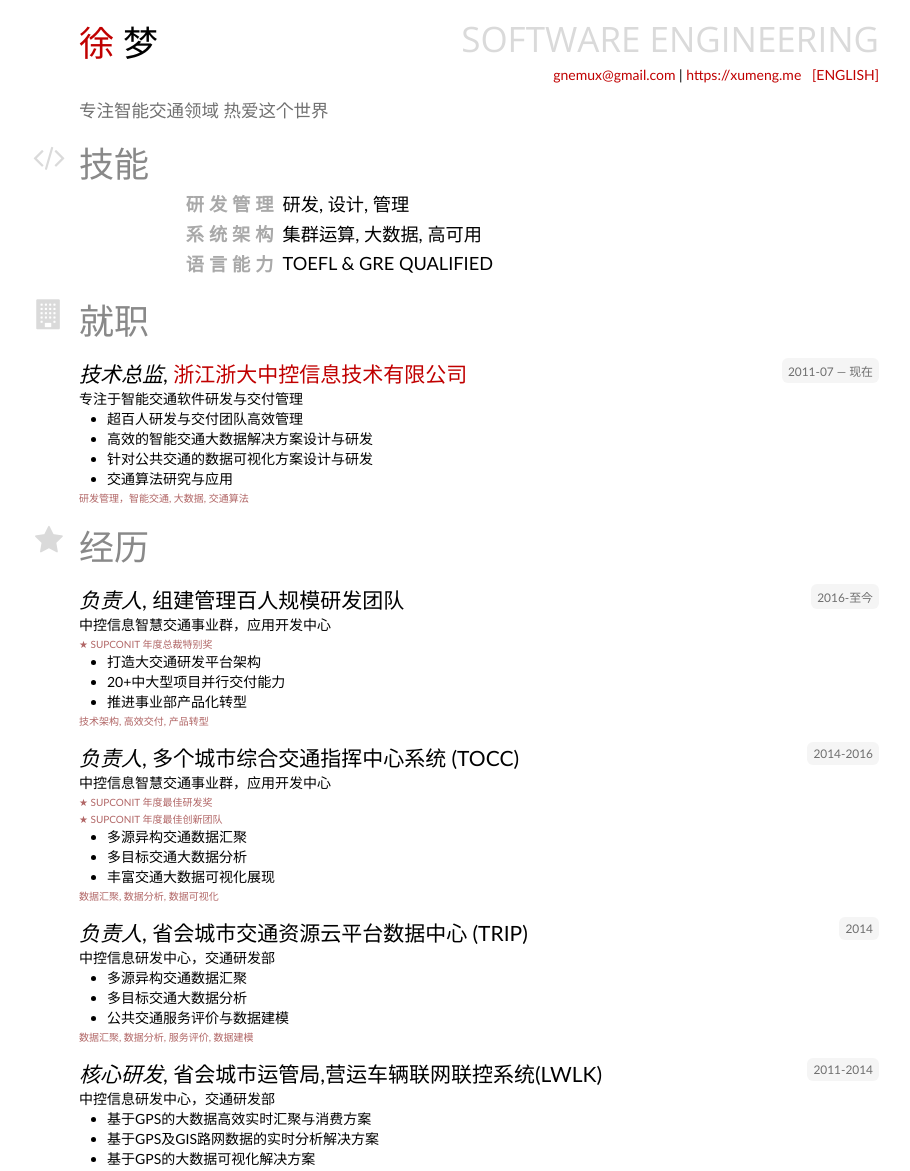
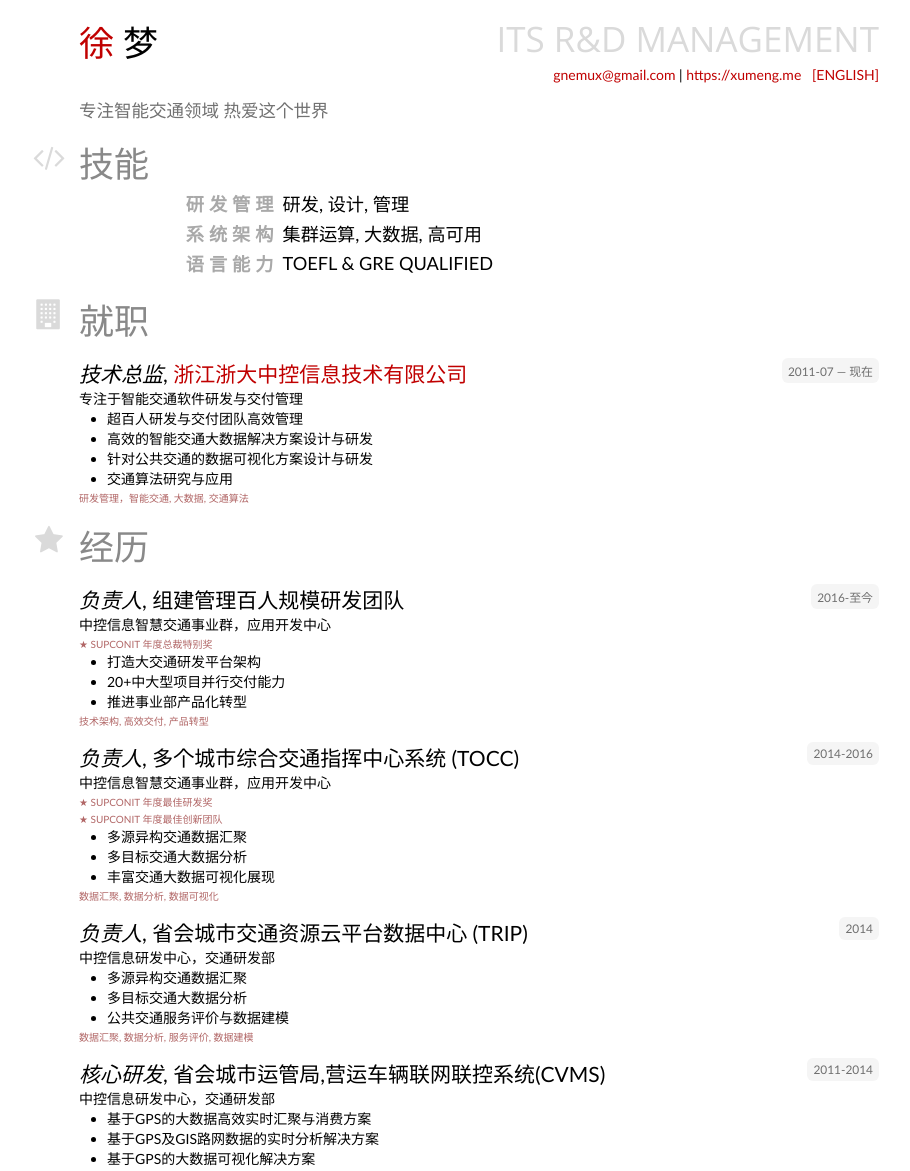
Before and after one commit to gnemux/gnemux.github.io, a Jekyll site: the page resume_cn.html, which Jekyll copies as it is, in a window 1280 px wide. Shown: the top 1171 px of the page, without its empty margins (161-1071 px from the left). Built offline with Jekyll 4.4.1, drawn with Linux system fonts in a browser that asks for light colours; nearby versions of some CDN libraries.

Commit message:
update resume again

```diff
--- a/resume.html
+++ b/resume.html
@@ -177,7 +177,7 @@
 <main>
     <header>
         <h1>Meng <span style="color: #C00000;">Xu</span></h1>
-        <span class="label">Software Engineering</span>
+        <span class="label">ITS R&D MANAGEMENT</span>
 
         <p id="contact"><span class="email"><a href="mailto:gnemux@gmail.com">gnemux@gmail.com</a></span>
             | <!--<span class="phone">+86 18505813506</span>-->
--- a/resume_cn.html
+++ b/resume_cn.html
@@ -177,7 +177,7 @@
 <main>
     <header>
         <h1><span style="color: #C00000;">徐 </span>梦</h1>
-        <span class="label">Software Engineering</span>
+        <span class="label">ITS R&D MANAGEMENT</span>
 
         <p id="contact"><span class="email"><a href="mailto:gnemux@gmail.com">gnemux@gmail.com</a></span>
             | <!--<span class="phone">+86 18505813506</span>-->
@@ -326,7 +326,7 @@
 
         <div>
             <h3><em>核心研发</em>,
-                省会城市运管局,营运车辆联网联控系统(LWLK)
+                省会城市运管局,营运车辆联网联控系统(CVMS)
             </h3>
 
             <span class="tenure">2011-2014</span>
```
